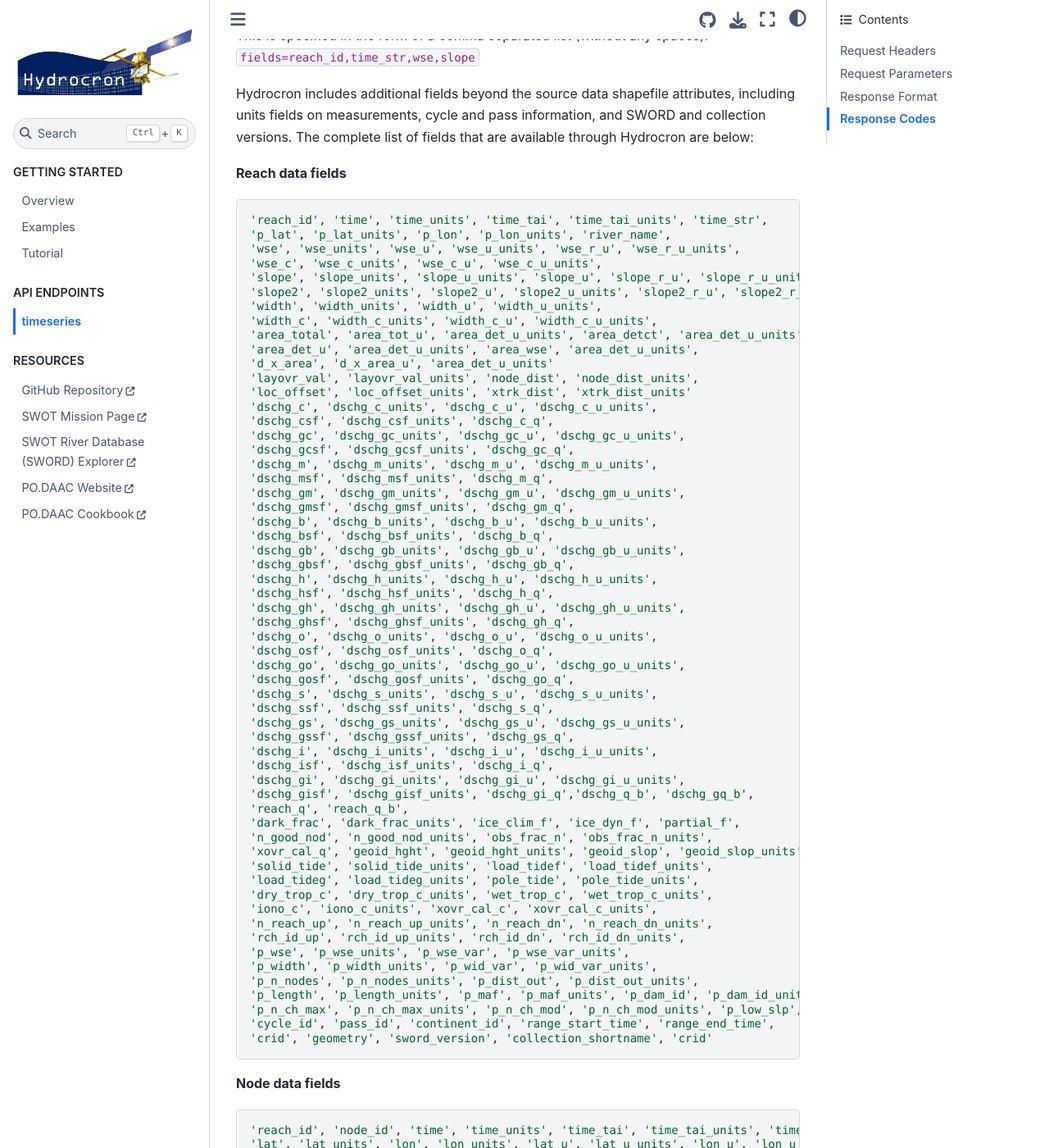
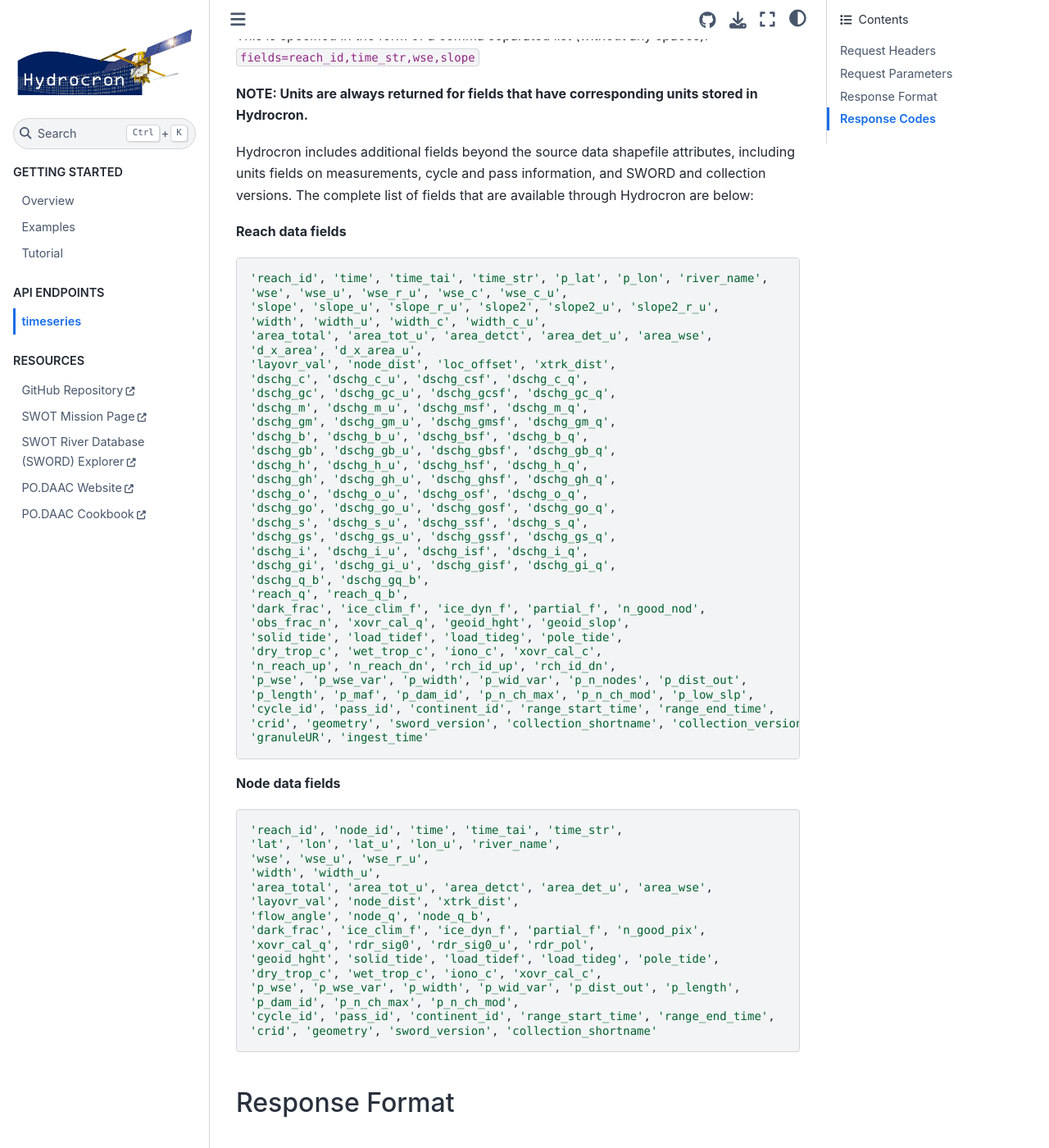
Before and after one commit to podaac/hydrocron, a Jupyter Book: the page built from docs/timeseries.md, in a window 1280 px wide and 1400 px high, scrolled down 3696 px. Shown: the whole window at 82% size. Built offline with Jupyter Book 1.0.4 settings and Sphinx 7.4.7 and the Sphinx Book theme 1.1.4, drawn with Linux system fonts in a browser that asks for light colours; some of the changed text lies outside the part shown.

Commit message:
Remove _units in fields list

````diff
--- a/docs/timeseries.md
+++ b/docs/timeseries.md
@@ -133,94 +133,66 @@ The SWOT data fields to return in the request.
 
 This is specified in the form of a comma separated list (without any spaces): `fields=reach_id,time_str,wse,slope`
 
+**NOTE: Units are always returned for fields that have corresponding units stored in Hydrocron.**
+
 Hydrocron includes additional fields beyond the source data shapefile attributes, including units fields on measurements, cycle and pass information, and SWORD and collection versions. The complete list of fields that are available through Hydrocron are below:
 
 **Reach data fields**
 
 ```bash
-'reach_id', 'time', 'time_units', 'time_tai', 'time_tai_units', 'time_str',
-'p_lat', 'p_lat_units', 'p_lon', 'p_lon_units', 'river_name',
-'wse', 'wse_units', 'wse_u', 'wse_u_units', 'wse_r_u', 'wse_r_u_units',
-'wse_c', 'wse_c_units', 'wse_c_u', 'wse_c_u_units',
-'slope', 'slope_units', 'slope_u_units', 'slope_u', 'slope_r_u', 'slope_r_u_units',
-'slope2', 'slope2_units', 'slope2_u', 'slope2_u_units', 'slope2_r_u', 'slope2_r_u_units',
-'width', 'width_units', 'width_u', 'width_u_units',
-'width_c', 'width_c_units', 'width_c_u', 'width_c_u_units',
-'area_total', 'area_tot_u', 'area_det_u_units', 'area_detct', 'area_det_u_units',
-'area_det_u', 'area_det_u_units', 'area_wse', 'area_det_u_units',
-'d_x_area', 'd_x_area_u', 'area_det_u_units'
-'layovr_val', 'layovr_val_units', 'node_dist', 'node_dist_units',
-'loc_offset', 'loc_offset_units', 'xtrk_dist', 'xtrk_dist_units'
-'dschg_c', 'dschg_c_units', 'dschg_c_u', 'dschg_c_u_units',
-'dschg_csf', 'dschg_csf_units', 'dschg_c_q',
-'dschg_gc', 'dschg_gc_units', 'dschg_gc_u', 'dschg_gc_u_units',
-'dschg_gcsf', 'dschg_gcsf_units', 'dschg_gc_q',
-'dschg_m', 'dschg_m_units', 'dschg_m_u', 'dschg_m_u_units',
-'dschg_msf', 'dschg_msf_units', 'dschg_m_q',
-'dschg_gm', 'dschg_gm_units', 'dschg_gm_u', 'dschg_gm_u_units',
-'dschg_gmsf', 'dschg_gmsf_units', 'dschg_gm_q',
-'dschg_b', 'dschg_b_units', 'dschg_b_u', 'dschg_b_u_units',
-'dschg_bsf', 'dschg_bsf_units', 'dschg_b_q',
-'dschg_gb', 'dschg_gb_units', 'dschg_gb_u', 'dschg_gb_u_units',
-'dschg_gbsf', 'dschg_gbsf_units', 'dschg_gb_q',
-'dschg_h', 'dschg_h_units', 'dschg_h_u', 'dschg_h_u_units',
-'dschg_hsf', 'dschg_hsf_units', 'dschg_h_q',
-'dschg_gh', 'dschg_gh_units', 'dschg_gh_u', 'dschg_gh_u_units',
-'dschg_ghsf', 'dschg_ghsf_units', 'dschg_gh_q',
-'dschg_o', 'dschg_o_units', 'dschg_o_u', 'dschg_o_u_units',
-'dschg_osf', 'dschg_osf_units', 'dschg_o_q',
-'dschg_go', 'dschg_go_units', 'dschg_go_u', 'dschg_go_u_units',
-'dschg_gosf', 'dschg_gosf_units', 'dschg_go_q',
-'dschg_s', 'dschg_s_units', 'dschg_s_u', 'dschg_s_u_units',
-'dschg_ssf', 'dschg_ssf_units', 'dschg_s_q',
-'dschg_gs', 'dschg_gs_units', 'dschg_gs_u', 'dschg_gs_u_units',
-'dschg_gssf', 'dschg_gssf_units', 'dschg_gs_q',
-'dschg_i', 'dschg_i_units', 'dschg_i_u', 'dschg_i_u_units',
-'dschg_isf', 'dschg_isf_units', 'dschg_i_q',
-'dschg_gi', 'dschg_gi_units', 'dschg_gi_u', 'dschg_gi_u_units',
-'dschg_gisf', 'dschg_gisf_units', 'dschg_gi_q','dschg_q_b', 'dschg_gq_b',
+'reach_id', 'time', 'time_tai', 'time_str', 'p_lat', 'p_lon', 'river_name',
+'wse', 'wse_u', 'wse_r_u', 'wse_c', 'wse_c_u',
+'slope', 'slope_u', 'slope_r_u', 'slope2', 'slope2_u', 'slope2_r_u',
+'width', 'width_u', 'width_c', 'width_c_u',
+'area_total', 'area_tot_u', 'area_detct', 'area_det_u', 'area_wse',
+'d_x_area', 'd_x_area_u',
+'layovr_val', 'node_dist', 'loc_offset', 'xtrk_dist',
+'dschg_c', 'dschg_c_u', 'dschg_csf', 'dschg_c_q',
+'dschg_gc', 'dschg_gc_u', 'dschg_gcsf', 'dschg_gc_q',
+'dschg_m', 'dschg_m_u', 'dschg_msf', 'dschg_m_q',
+'dschg_gm', 'dschg_gm_u', 'dschg_gmsf', 'dschg_gm_q',
+'dschg_b', 'dschg_b_u', 'dschg_bsf', 'dschg_b_q',
+'dschg_gb', 'dschg_gb_u', 'dschg_gbsf', 'dschg_gb_q',
+'dschg_h', 'dschg_h_u', 'dschg_hsf', 'dschg_h_q',
+'dschg_gh', 'dschg_gh_u', 'dschg_ghsf', 'dschg_gh_q',
+'dschg_o', 'dschg_o_u', 'dschg_osf', 'dschg_o_q',
+'dschg_go', 'dschg_go_u', 'dschg_gosf', 'dschg_go_q',
+'dschg_s', 'dschg_s_u', 'dschg_ssf', 'dschg_s_q',
+'dschg_gs', 'dschg_gs_u', 'dschg_gssf', 'dschg_gs_q',
+'dschg_i', 'dschg_i_u', 'dschg_isf', 'dschg_i_q',
+'dschg_gi', 'dschg_gi_u', 'dschg_gisf', 'dschg_gi_q',
+'dschg_q_b', 'dschg_gq_b',
 'reach_q', 'reach_q_b',
-'dark_frac', 'dark_frac_units', 'ice_clim_f', 'ice_dyn_f', 'partial_f',
-'n_good_nod', 'n_good_nod_units', 'obs_frac_n', 'obs_frac_n_units',
-'xovr_cal_q', 'geoid_hght', 'geoid_hght_units', 'geoid_slop', 'geoid_slop_units',
-'solid_tide', 'solid_tide_units', 'load_tidef', 'load_tidef_units',
-'load_tideg', 'load_tideg_units', 'pole_tide', 'pole_tide_units',
-'dry_trop_c', 'dry_trop_c_units', 'wet_trop_c', 'wet_trop_c_units',
-'iono_c', 'iono_c_units', 'xovr_cal_c', 'xovr_cal_c_units',
-'n_reach_up', 'n_reach_up_units', 'n_reach_dn', 'n_reach_dn_units',
-'rch_id_up', 'rch_id_up_units', 'rch_id_dn', 'rch_id_dn_units',
-'p_wse', 'p_wse_units', 'p_wse_var', 'p_wse_var_units',
-'p_width', 'p_width_units', 'p_wid_var', 'p_wid_var_units',
-'p_n_nodes', 'p_n_nodes_units', 'p_dist_out', 'p_dist_out_units',
-'p_length', 'p_length_units', 'p_maf', 'p_maf_units', 'p_dam_id', 'p_dam_id_units',
-'p_n_ch_max', 'p_n_ch_max_units', 'p_n_ch_mod', 'p_n_ch_mod_units', 'p_low_slp',
+'dark_frac', 'ice_clim_f', 'ice_dyn_f', 'partial_f', 'n_good_nod',
+'obs_frac_n', 'xovr_cal_q', 'geoid_hght', 'geoid_slop',
+'solid_tide', 'load_tidef', 'load_tideg', 'pole_tide',
+'dry_trop_c', 'wet_trop_c', 'iono_c', 'xovr_cal_c',
+'n_reach_up', 'n_reach_dn', 'rch_id_up', 'rch_id_dn',
+'p_wse', 'p_wse_var', 'p_width', 'p_wid_var', 'p_n_nodes', 'p_dist_out',
+'p_length', 'p_maf', 'p_dam_id', 'p_n_ch_max', 'p_n_ch_mod', 'p_low_slp',
 'cycle_id', 'pass_id', 'continent_id', 'range_start_time', 'range_end_time',
-'crid', 'geometry', 'sword_version', 'collection_shortname', 'crid'
+'crid', 'geometry', 'sword_version', 'collection_shortname', 'collection_version',
+'granuleUR', 'ingest_time'
 ```
 
 **Node data fields**
 
 ```bash
-'reach_id', 'node_id', 'time', 'time_units', 'time_tai', 'time_tai_units', 'time_str',
-'lat', 'lat_units', 'lon', 'lon_units', 'lat_u', 'lat_u_units', 'lon_u', 'lon_u_units',
-'river_name', 'wse', 'wse_units', 'wse_u', 'wse_u_units', 'wse_r_u', 'wse_r_u_units',
-'width', 'width_units', 'width_u', 'width_u_units',
-'area_total', 'area_total_units', 'area_tot_u', 'area_tot_u_units',
-'area_detct', 'area_detct_units', 'area_det_u', 'area_det_u_units', 'area_wse', 'area_wse_units',
-'layovr_val', 'layovr_val_units', 'node_dist', 'node_dist_units', 'xtrk_dist', 'xtrk_dist_units',
-'flow_angle', 'flow_angle_units', 'node_q', 'node_q_b',
-'dark_frac', 'dark_frac_units', 'ice_clim_f', 'ice_dyn_f', 'partial_f',
-'n_good_pix', 'n_good_pix_units', 'xovr_cal_q',
-'rdr_sig0', 'rdr_sig0_units', 'rdr_sig0_u', 'rdr_sig0_u_units', 'rdr_pol',
-'geoid_hght', 'geoid_hght_units', 'solid_tide', 'solid_tide_units', 'load_tidef', 'load_tidef_units',
-'load_tideg', 'load_tideg_units', 'pole_tide', 'pole_tide_units',
-'dry_trop_c', 'dry_trop_c_units', 'wet_trop_c', 'iono_c', 'iono_c_units',
-'xovr_cal_c', 'xovr_cal_c_units', 'p_wse', 'p_wse_units', 'p_wse_var', 'p_wse_var_units',
-'p_width', 'p_width_units', 'p_wid_var', 'p_wid_var_units',
-'p_dist_out', 'p_dist_out_units', 'p_length', 'p_length_units',
-'p_dam_id', 'p_dam_id_units', 'p_n_ch_max', 'p_n_ch_max_units', 'p_n_ch_mod', 'p_n_ch_mod_units',
+'reach_id', 'node_id', 'time', 'time_tai', 'time_str',
+'lat', 'lon', 'lat_u', 'lon_u', 'river_name',
+'wse', 'wse_u', 'wse_r_u',
+'width', 'width_u',
+'area_total', 'area_tot_u', 'area_detct', 'area_det_u', 'area_wse',
+'layovr_val', 'node_dist', 'xtrk_dist',
+'flow_angle', 'node_q', 'node_q_b',
+'dark_frac', 'ice_clim_f', 'ice_dyn_f', 'partial_f', 'n_good_pix',
+'xovr_cal_q', 'rdr_sig0', 'rdr_sig0_u', 'rdr_pol',
+'geoid_hght', 'solid_tide', 'load_tidef', 'load_tideg', 'pole_tide',
+'dry_trop_c', 'wet_trop_c', 'iono_c', 'xovr_cal_c',
+'p_wse', 'p_wse_var', 'p_width', 'p_wid_var', 'p_dist_out', 'p_length',
+'p_dam_id', 'p_n_ch_max', 'p_n_ch_mod',
 'cycle_id', 'pass_id', 'continent_id', 'range_start_time', 'range_end_time',
-'crid', 'sword_version', 'collection_shortname','geometry'
+'crid', 'geometry', 'sword_version', 'collection_shortname'
 ```
 
 ## Response Format
````
